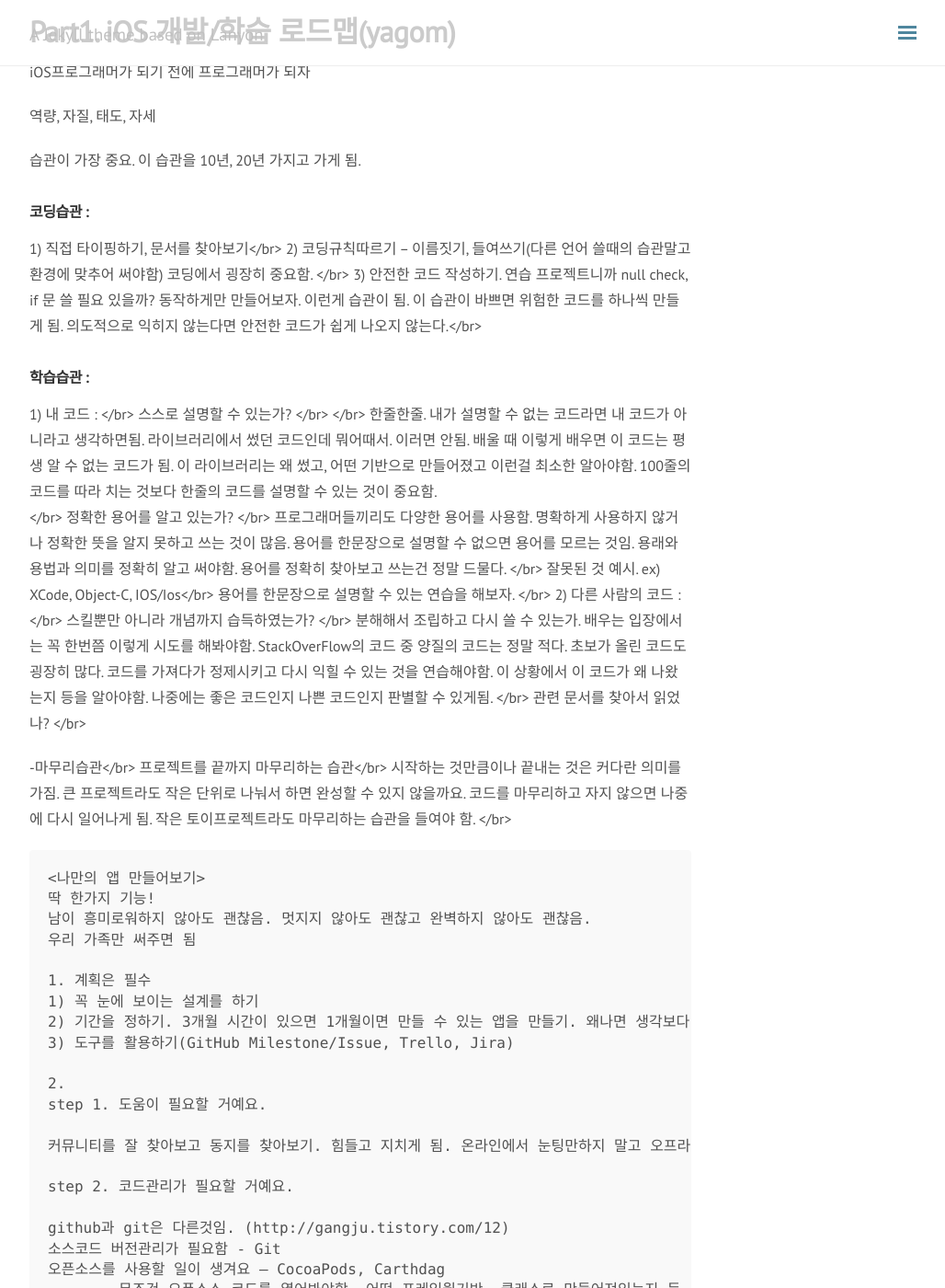
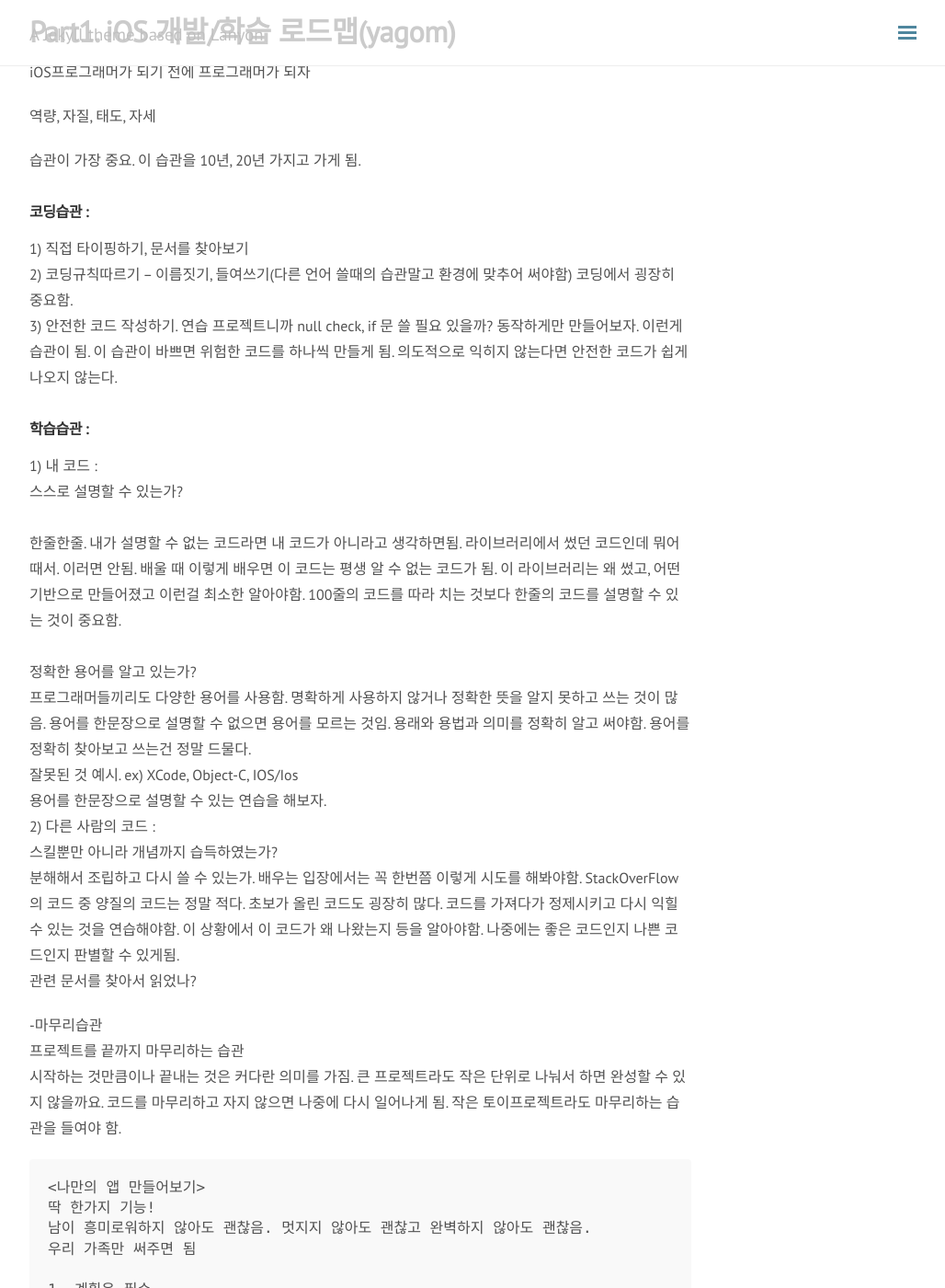
Before and after one commit to lee1707/lee1707.github.io, a Jekyll site: the page built from _posts/Lecture/2018-09-04-Lecture-부스트코스 iOS 특강.md, in a window 1280 px wide and 1400 px high, scrolled down 389 px. Shown: the whole window at 92% size, without its empty margins (248-1276 px from the left). Built offline with Jekyll 4.4.1, drawn with Linux system fonts in a browser that asks for light colours; nearby versions of some CDN libraries; comment, search, counter and statistics services are not loaded.

Commit message:
가독성 오류 해결

````diff
--- a/_posts/Lecture/2018-09-04-Lecture-부스트코스 iOS 특강.md
+++ b/_posts/Lecture/2018-09-04-Lecture-부스트코스 iOS 특강.md
@@ -24,35 +24,35 @@ iOS프로그래머가 되기 전에 프로그래머가 되자
 
 
 ### 코딩습관 :
-1) 직접 타이핑하기, 문서를 찾아보기</br>
-2) 코딩규칙따르기 – 이름짓기, 들여쓰기(다른 언어 쓸때의 습관말고 환경에 맞추어 써야함) 코딩에서 굉장히 중요함. </br>
-3) 안전한 코드 작성하기. 연습 프로젝트니까 null check, if 문 쓸 필요 있을까? 동작하게만 만들어보자. 이런게 습관이 됨. 이 습관이 바쁘면 위험한 코드를 하나씩 만들게 됨. 의도적으로 익히지 않는다면 안전한 코드가 쉽게 나오지 않는다.</br>
+1) 직접 타이핑하기, 문서를 찾아보기<br/>
+2) 코딩규칙따르기 – 이름짓기, 들여쓰기(다른 언어 쓸때의 습관말고 환경에 맞추어 써야함) 코딩에서 굉장히 중요함. <br/>
+3) 안전한 코드 작성하기. 연습 프로젝트니까 null check, if 문 쓸 필요 있을까? 동작하게만 만들어보자. 이런게 습관이 됨. 이 습관이 바쁘면 위험한 코드를 하나씩 만들게 됨. 의도적으로 익히지 않는다면 안전한 코드가 쉽게 나오지 않는다.<br/>
 
 ### 학습습관 :
-1) 내 코드 : </br>
-  스스로 설명할 수 있는가? </br>
-</br>
+1) 내 코드 : <br/>
+  스스로 설명할 수 있는가? <br/>
+<br/>
   한줄한줄. 내가 설명할 수 없는 코드라면 내 코드가 아니라고 생각하면됨. 라이브러리에서 썼던 코드인데 뭐어때서. 이러면 안됨. 배울 때 이렇게 배우면 이 코드는 평생 알 수 없는 코드가 됨. 이 라이브러리는 왜 썼고, 어떤 기반으로 만들어졌고 이런걸 최소한 알아야함. 100줄의 코드를 따라 치는 것보다 한줄의 코드를 설명할 수 있는 것이 중요함.
-  </br>
+  <br/>
   정확한 용어를 알고 있는가?
-</br>
+<br/>
 프로그래머들끼리도 다양한 용어를 사용함. 명확하게 사용하지 않거나 정확한 뜻을 알지 못하고 쓰는 것이 많음. 용어를 한문장으로 설명할 수 없으면 용어를 모르는 것임. 용래와 용법과 의미를 정확히 알고 써야함. 용어를 정확히 찾아보고 쓰는건 정말 드물다.
-</br>
-잘못된 것 예시. ex) XCode, Object-C, IOS/Ios</br>
+<br/>
+잘못된 것 예시. ex) XCode, Object-C, IOS/Ios<br/>
 용어를 한문장으로 설명할 수 있는 연습을 해보자.
-</br>
-2) 다른 사람의 코드 :</br>
+<br/>
+2) 다른 사람의 코드 :<br/>
   스킬뿐만 아니라 개념까지 습득하였는가?
-</br>
+<br/>
   분해해서 조립하고 다시 쓸 수 있는가. 배우는 입장에서는 꼭 한번쯤 이렇게 시도를 해봐야함. StackOverFlow의 코드 중 양질의 코드는 정말 적다. 초보가 올린 코드도 굉장히 많다. 코드를 가져다가 정제시키고 다시 익힐 수 있는 것을 연습해야함. 이 상황에서 이 코드가 왜 나왔는지 등을 알아야함. 나중에는 좋은 코드인지 나쁜 코드인지 판별할 수 있게됨.
- </br>
+ <br/>
   관련 문서를 찾아서 읽었나?
-</br>
+<br/>
 
--마무리습관</br>
-프로젝트를 끝까지 마무리하는 습관</br>
+-마무리습관<br/>
+프로젝트를 끝까지 마무리하는 습관<br/>
 시작하는 것만큼이나 끝내는 것은 커다란 의미를 가짐. 큰 프로젝트라도 작은 단위로 나눠서 하면 완성할 수 있지 않을까요. 코드를 마무리하고 자지 않으면 나중에 다시 일어나게 됨. 작은 토이프로젝트라도 마무리하는 습관을 들여야 함.
-</br>
+<br/>
 
 ```
 <나만의 앱 만들어보기>
````
Also changed, not shown: _posts/Spring/2018-09-04-Edwith Spring08 Spring JDBC 실습4 select,delete.md (+12 -12 lines), _posts/Spring/2018-09-04-Edwith Spring09 Spring MVC.md (+1 -3 lines), public/img/spring/MVC_model1.png (renamed from public/img/spring/MVC model1.png), public/img/spring/MVC_model2.png (renamed from public/img/spring/MVC model2.png), public/img/spring/model2_upgrade.png (renamed from public/img/spring/model2 upgrade.png), public/img/spring/spring_web_module.png (renamed from public/img/spring/spring web module.png).
